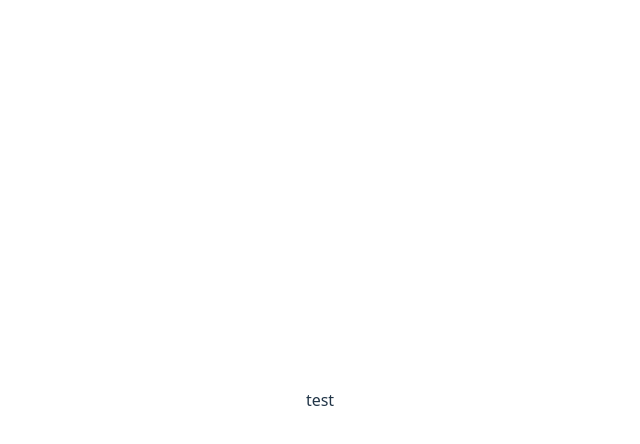
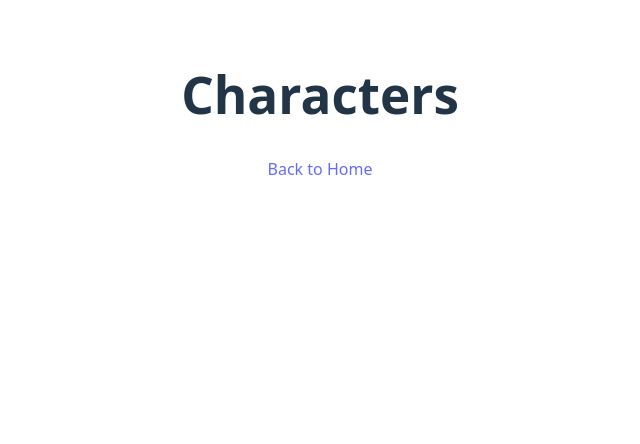
Before and after one commit to Dalinte/starwars, a React (Vite) app: page / in a window 1280 px wide. Shown: the top 444 px of the page, without its empty margins (320-960 px from the left). Built offline with nearby package versions, Linux system fonts and the light colour scheme.

Commit message:
add base pages, add routes, add layout

```diff
--- a/package.json
+++ b/package.json
@@ -16,7 +16,8 @@
     "@mui/material": "^7.3.5",
     "@tanstack/react-query": "^5.90.11",
     "react": "^19.2.0",
-    "react-dom": "^19.2.0"
+    "react-dom": "^19.2.0",
+    "react-router-dom": "^7.9.6"
   },
   "devDependencies": {
     "@eslint/js": "^9.39.1",
--- a/src/App.tsx
+++ b/src/App.tsx
@@ -1,12 +1,11 @@
 import './App.css';
 import { AppProviders } from '@/providers/AppProviders.tsx';
+import { AppRouter } from '@/router/AppRouter.tsx';
 
 function App() {
-
-
   return (
     <AppProviders>
-      <div>test</div>
+      <AppRouter />
     </AppProviders>
   );
 }
--- /dev/null
+++ b/src/layouts/AppLayout.tsx
@@ -0,0 +1,12 @@
+import { Outlet } from 'react-router-dom';
+import { Box } from '@mui/material';
+
+export const AppLayout = () => {
+  return (
+    <Box sx={{ minHeight: '100vh', display: 'flex', flexDirection: 'column' }}>
+      <Box component="main" sx={{ flex: 1 }}>
+        <Outlet />
+      </Box>
+    </Box>
+  );
+};
--- /dev/null
+++ b/src/pages/CharactersPage.tsx
@@ -0,0 +1,10 @@
+import { Link } from 'react-router-dom';
+
+export const CharactersPage = () => {
+  return (
+    <div>
+      <h1>Characters</h1>
+      <Link to="/">Back to Home</Link>
+    </div>
+  );
+};
--- /dev/null
+++ b/src/pages/NotFoundPage.tsx
@@ -0,0 +1,11 @@
+import { Link } from 'react-router-dom';
+
+export const NotFoundPage = () => {
+  return (
+    <div>
+      <h1>404 - Page Not Found</h1>
+      <p>The page you are looking for doesn't exist.</p>
+      <Link to="/">Go to Home</Link>
+    </div>
+  );
+};
--- /dev/null
+++ b/src/router/AppRouter.tsx
@@ -0,0 +1,6 @@
+import { createBrowserRouter, RouterProvider } from 'react-router-dom';
+import { routes } from '@/router/routes.ts';
+
+export const AppRouter = () => {
+  return <RouterProvider router={createBrowserRouter(routes)} />;
+};
--- /dev/null
+++ b/src/router/routes.ts
@@ -0,0 +1,24 @@
+import { AppLayout } from '@/layouts/AppLayout';
+import { NotFoundPage } from '@/pages/NotFoundPage';
+import { CharactersPage } from '@/pages/CharactersPage';
+import { Box } from '@mui/material';
+import { type RouteObject } from 'react-router';
+
+export const routes: RouteObject[] = [
+  {
+    path: '/',
+    Component: AppLayout,
+    children: [
+      { index: true, Component: CharactersPage },
+      { path: '/characters', Component: CharactersPage },
+      {
+        path: '/characters/:id',
+        Component: Box,
+      },
+      {
+        path: '*',
+        Component: NotFoundPage,
+      },
+    ],
+  },
+];
```
Also changed, not shown: 1 other file (tests, documents, lock files or other folders).
